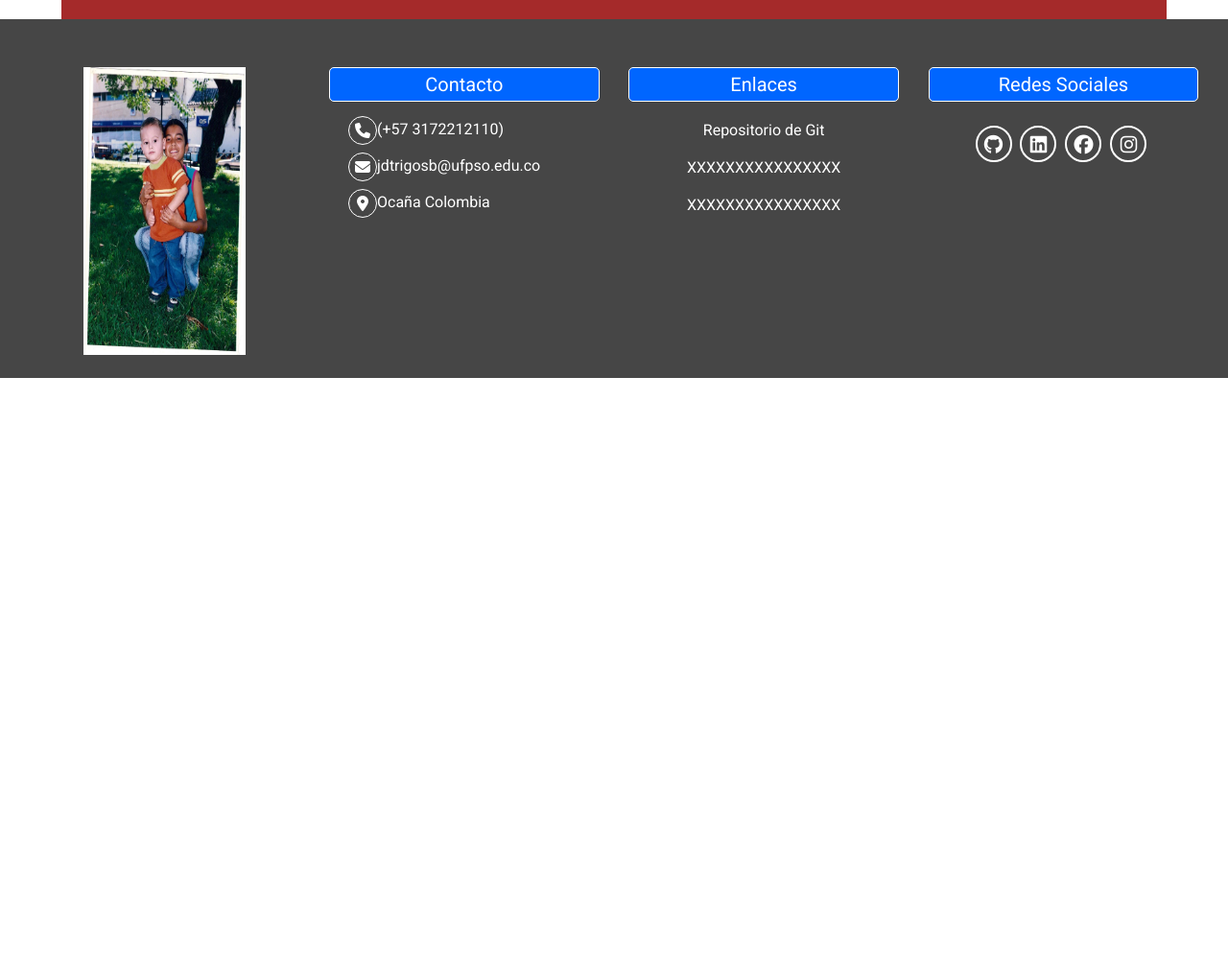
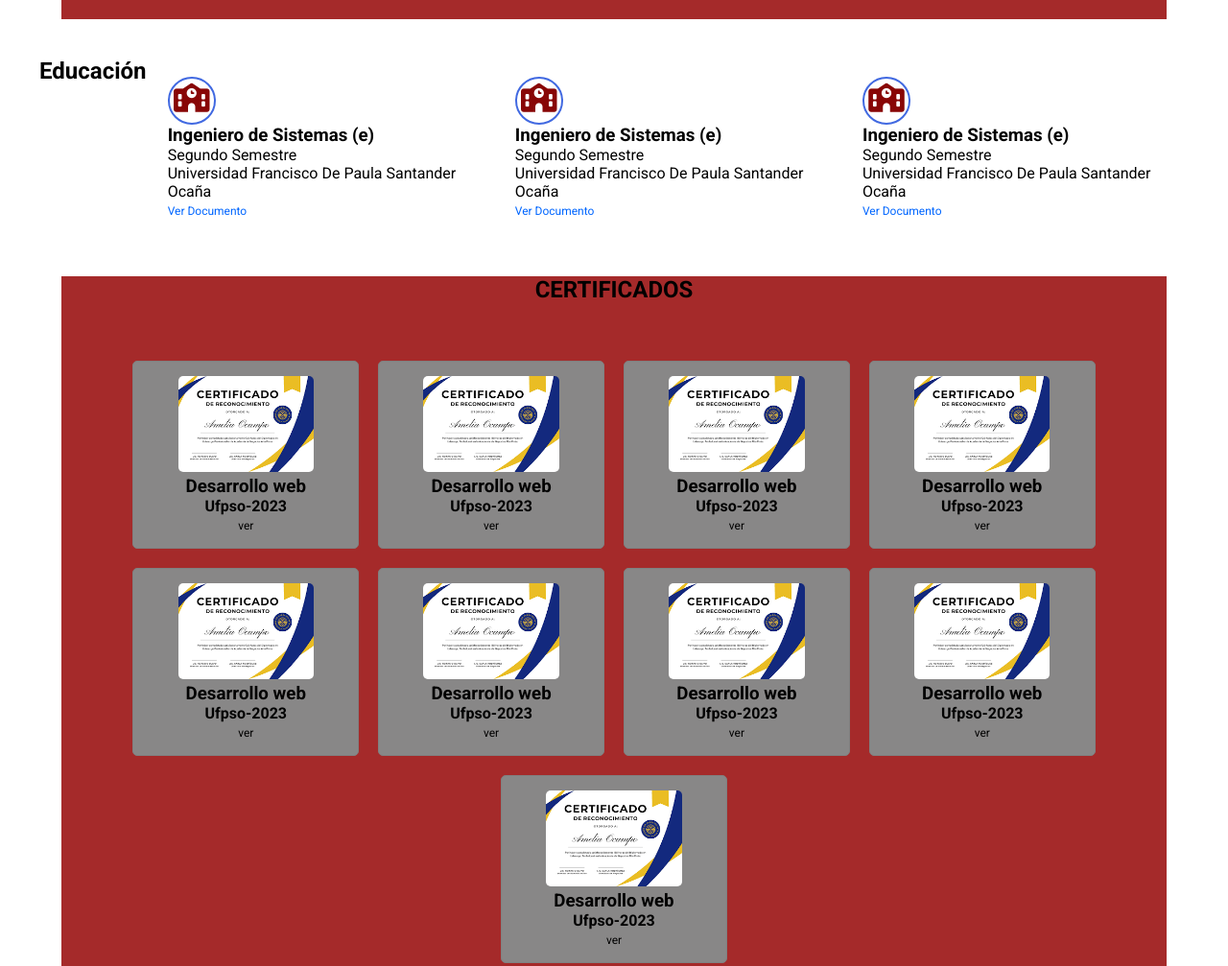
Before and after one commit to Nethedrake/Curriculum, a plain HTML site: page index.html in a window 1280 px wide. Shown: the part 660-1667 px from the top of the page at 96% size. Before the commit the page ends 1054 px from the top, so only its background shows below. Drawn offline with Linux system fonts and the light colour scheme.

Commit message:
Update certificados

```diff
--- a/css/estilo.css
+++ b/css/estilo.css
@@ -108,6 +108,98 @@
         box-shadow: 0 8px 32 px rgba(97, 31, 31, 0.46);
     }
 
+
+   /*#################### EDUCATION ##################*/
+   .content-education {
+    display: flex;
+    flex-wrap: wrap;
+    padding: 40px;
+    justify-content: space-around;
+   }
+
+   .tittle{
+    width: 100%;
+    text-align: center;
+    display: block;
+    text-transform: uppercase;
+    margin-bottom: 10px;
+   }
+   .education{
+    width: 30%;
+    background-color: #ffffff;
+    border-radius: 10px;
+    padding: 20px;
+   }
+
+   .education:hover{
+    box-shadow: 0px 0px 20px cornflowerblue;
+    transition: all ease-in-out .5s ;
+   }
+
+   .education a {
+    text-decoration: none;
+    font-size: 12px;
+    color: #0066ff;
+   }
+
+   .education a:hover{
+    color: azure;
+   }
+
+   .education i{
+    color: #880606;
+    font-size: 30px;
+    border-radius: 50%;
+    border: 2px solid royalblue;
+    width: 50px;
+    height: 50px;
+    line-height: 40px;
+    text-align: center;
+    align-items: center;
+   }
+
+
+ /*#################### CERTIFICADOS ##################*/
+ .content-certificados{
+    display: flex;
+    flex-wrap: wrap;
+    justify-content: center;
+    padding: 40px;
+}
+
+.certificado{
+    background: rgb(136, 135, 135);
+    border: 1px solid gray;
+    border-radius: 5px;
+    width: 22%;
+    padding: 15px;
+    margin:  10px;
+    text-align: center;
+}
+
+.certificado img{
+    height: 100px;
+    width: auto;
+    border-radius: 5px;
+}
+
+.certificado a{
+    color: rgb(2, 2, 2);
+    font-size: 12px;
+    text-decoration: none;
+}
+.certificado a:hover{
+    color: #446e6e;
+}
+.certificado:hover{
+    background-color: #446e6e;
+    color: #fff;
+    transition: all ease-in-out .5s;
+}
+
+
+
+
    /*#################### FOOTER ##################*/
    footer {
     background: rgb(70, 70, 70);
--- a/index.html
+++ b/index.html
@@ -46,9 +46,100 @@
     </div>
  </header>
 
- <script src="https://kit.fontawesome.com/4debfaf156.js" crossorigin="anonymous"></script>
+ <section class="content-education">
+    <!--<div class="contenedor"> -->
+        <div class="Tittle">
+            <h2>Educación</h2>
+        </div>
+    <div class="education">
+        <i class="fa-solid fa-school"></i>
+        <h3>Ingeniero de Sistemas (e)</h3>
+        <p>Segundo Semestre</p>
+        <p>Universidad Francisco De Paula Santander Ocaña</p>
+        <a href="#" target="_blank">Ver Documento</a>
+    </div>
+    <div class="education">
+        <i class="fa-solid fa-school"></i>
+        <h3>Ingeniero de Sistemas (e)</h3>
+        <p>Segundo Semestre</p>
+        <p>Universidad Francisco De Paula Santander Ocaña</p>
+        <a href="#" target="_blank">Ver Documento</a>
+    </div>
+    <div class="education">
+        <i class="fa-solid fa-school"></i>
+        <h3>Ingeniero de Sistemas (e)</h3>
+        <p>Segundo Semestre</p>
+        <p>Universidad Francisco De Paula Santander Ocaña</p>
+        <a href="#" target="_blank">Ver Documento</a>
+    </div>
+    <!--</div>-->
+</section>
+<!--Seccion de certificados-->
+<section class="">
+    <div class="contenedor">
+        <div class="tittle">
+            <h2>Certificados</h2>
+        </div>
+        <div class="content-certificados">
+            <div class="certificado">
+                <img src="img/Certificado.png" alt="certificado">
+                <h3>Desarrollo web</h3>
+                <h4>Ufpso-2023</h4>
+                <a href="img/Certificado.png">ver</a>
+            </div>
+            <div class="certificado">
+                <img src="img/Certificado.png" alt="certificado">
+                <h3>Desarrollo web</h3>
+                <h4>Ufpso-2023</h4>
+                <a href="img/Certificado.png">ver</a>
+            </div>
+            <div class="certificado">
+                <img src="img/Certificado.png" alt="certificado">
+                <h3>Desarrollo web</h3>
+                <h4>Ufpso-2023</h4>
+                <a href="img/Certificado.png">ver</a>
+            </div>
+            <div class="certificado">
+                <img src="img/Certificado.png" alt="certificado">
+                <h3>Desarrollo web</h3>
+                <h4>Ufpso-2023</h4>
+                <a href="img/Certificado.png">ver</a>
+            </div>
+            <div class="certificado">
+                <img src="img/Certificado.png" alt="certificado">
+                <h3>Desarrollo web</h3>
+                <h4>Ufpso-2023</h4>
+                <a href="img/Certificado.png">ver</a>
+            </div>
+            <div class="certificado">
+                <img src="img/Certificado.png" alt="certificado">
+                <h3>Desarrollo web</h3>
+                <h4>Ufpso-2023</h4>
+                <a href="img/Certificado.png">ver</a>
+            </div>
+            <div class="certificado">
+                <img src="img/Certificado.png" alt="certificado">
+                <h3>Desarrollo web</h3>
+                <h4>Ufpso-2023</h4>
+                <a href="img/Certificado.png">ver</a>
+            </div>
+            <div class="certificado">
+                <img src="img/Certificado.png" alt="certificado">
+                <h3>Desarrollo web</h3>
+                <h4>Ufpso-2023</h4>
+                <a href="img/Certificado.png">ver</a>
+            </div>
+            <div class="certificado">
+                <img src="img/Certificado.png" alt="certificado">
+                <h3>Desarrollo web</h3>
+                <h4>Ufpso-2023</h4>
+                <a href="img/Certificado.png">ver</a>
+            </div>
+        </div>
+    </div>
 
 
+</section>
  <!-- Pie pagina -->
  <footer>
     <div class="partFooter">
@@ -88,6 +179,6 @@
         </div>
     </div>
  </footer>
-
+ <script src="https://kit.fontawesome.com/4debfaf156.js" crossorigin="anonymous"></script>
 </body>
 </html>
```
Also changed, not shown: Docs/Certificado.png (added), img/Certificado.png (added).
